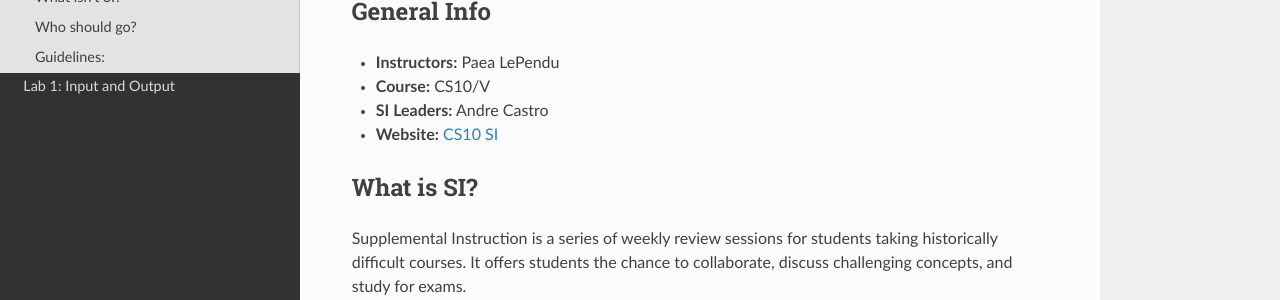
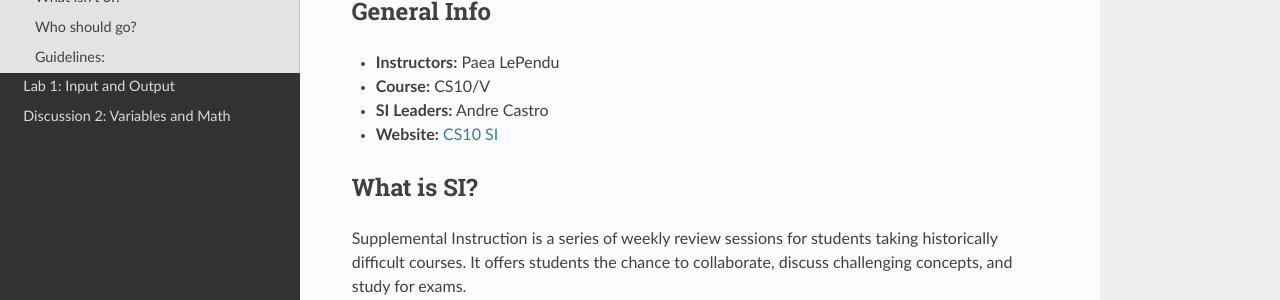
Before and after one commit to cs-si-ucr/cs10, an MkDocs documentation site: the page built from docs/index.md, in a window 1280 px wide. Shown: the part 213-513 px from the top of the page. Built offline with MkDocs 1.6.1, drawn with Linux system fonts in a browser that asks for light colours; nearby versions of some CDN libraries; old or Windows-style settings are respelled for this version of MkDocs.

Commit message:
Diplaying week 2 dis

```diff
--- a/mkdocs.yml
+++ b/mkdocs.yml
@@ -2,7 +2,7 @@
 pages:
     - [index.md, "Home"]
     - [lab01.md, "Lab 1: Input and Output"]
-    #- [dis02.md, "Discussion 2: Variables and Math"]
+    - [dis02.md, "Discussion 2: Variables and Math"]
     #- [lab02.md, "Lab 2: Variables and Math"]
     #- [dis03.md, "Discussion 3: Characters and Branches"]
     #- [lab03.md, "Lab 3: Characters and Branches"]
```
